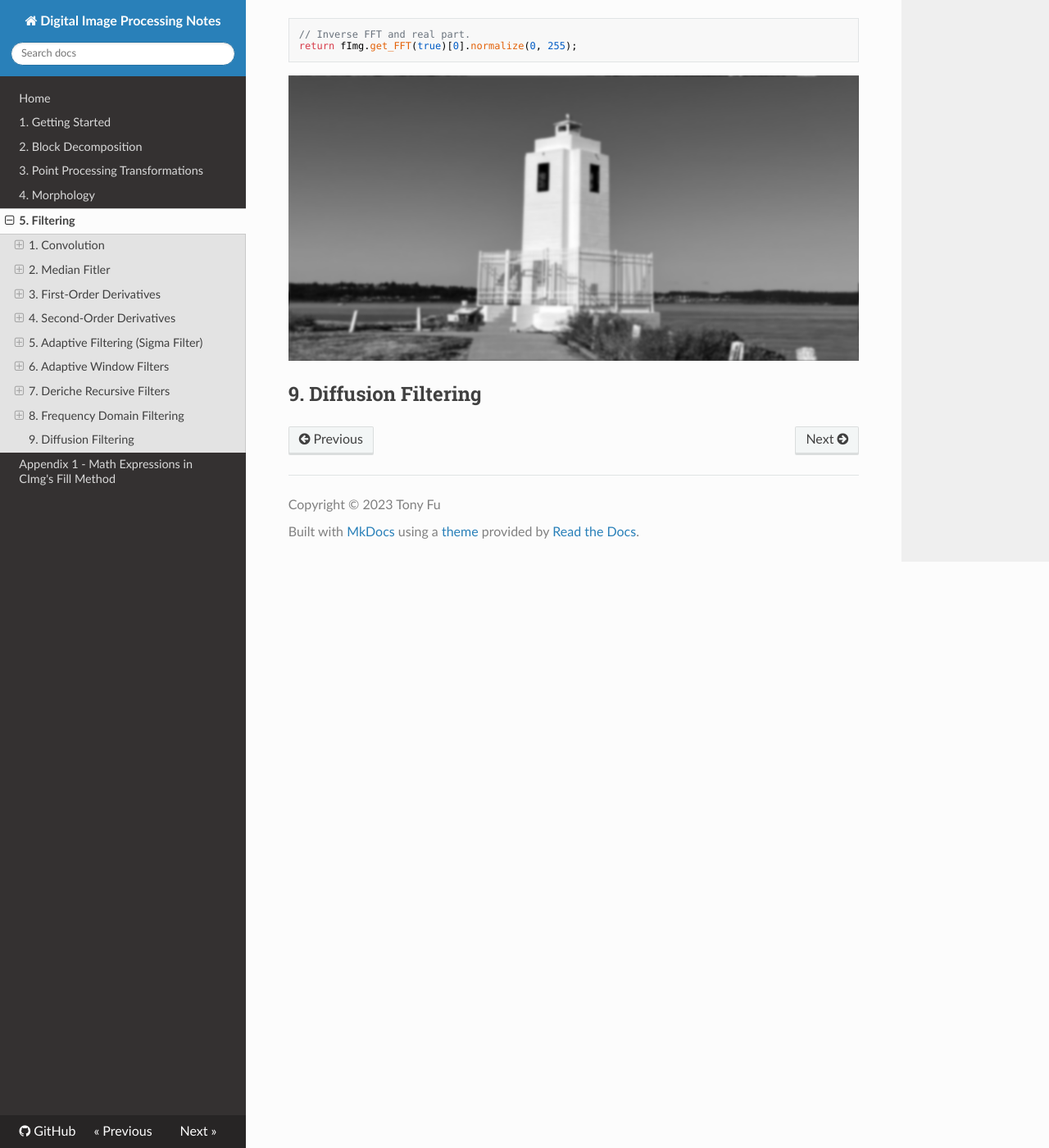
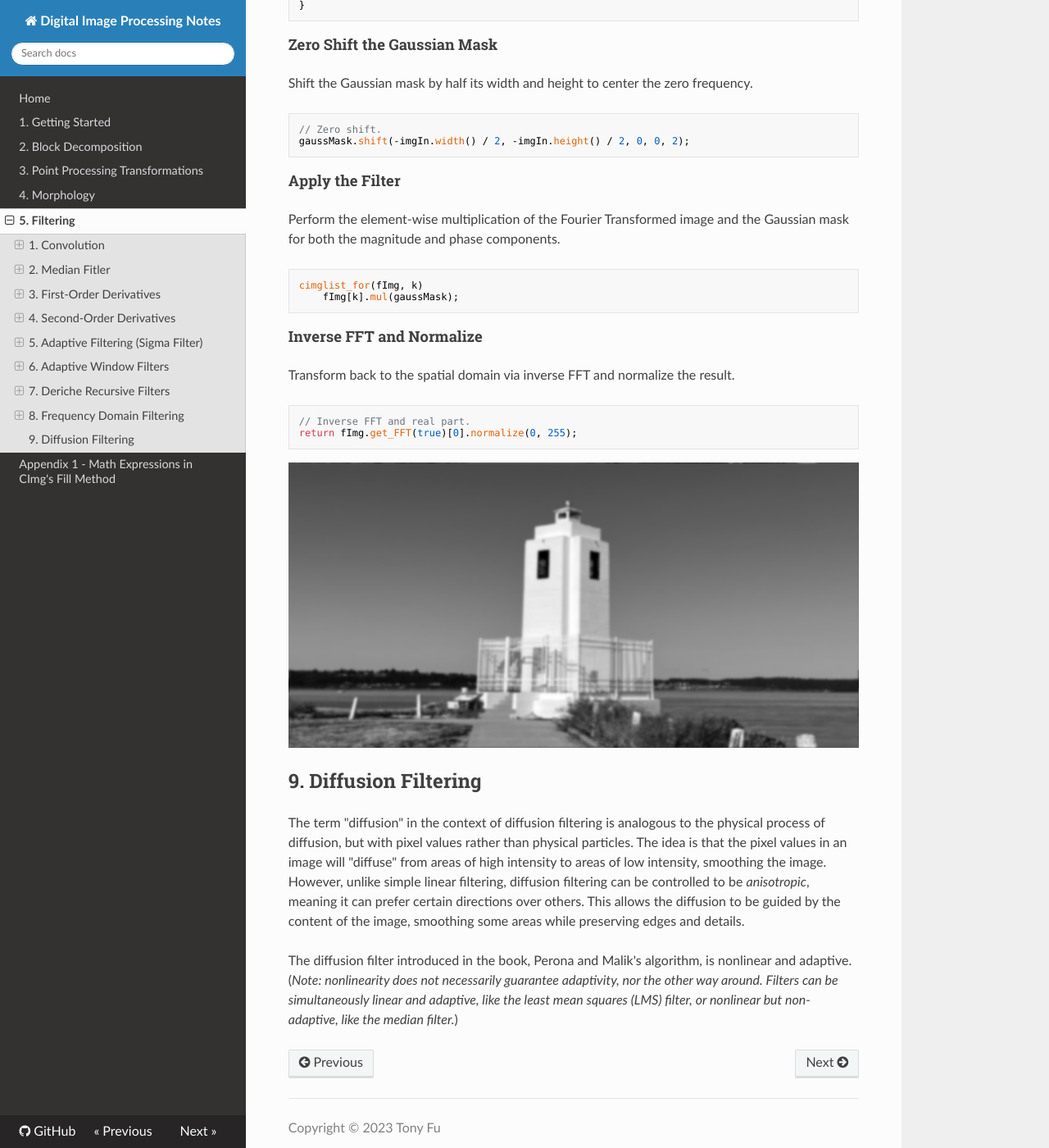
Before and after one commit to tonyfu97/Digital-Image-Processing, an MkDocs documentation site: the page built from docs/05_filtering.md, in a window 1280 px wide and 1400 px high, scrolled down 23186 px. Shown: the whole window at 82% size. Built offline with MkDocs 1.6.1, drawn with Linux system fonts in a browser that asks for light colours; nearby versions of some CDN libraries; formulas are drawn with MathJax 3; some of the changed text lies outside the part shown.

Commit message:
Add diffusion filtering

````diff
--- a/docs/05_filtering.md
+++ b/docs/05_filtering.md
@@ -550,10 +552,9 @@ gaussMask.shift(-imgIn.width() / 2, -imgIn.height() / 2, 0, 0, 2);
 ```
 
 #### Apply the Filter
-Perform the element-wise multiplication of the Fourier Transformed image and the Gaussian mask.
+Perform the element-wise multiplication of the Fourier Transformed image and the Gaussian mask for both the magnitude and phase components.
 
 ```cpp
-// Filtering
 cimglist_for(fImg, k)
     fImg[k].mul(gaussMask);
 ```
@@ -570,3 +571,7 @@ return fImg.get_FFT(true)[0].normalize(0, 255);
 
 
 ## 9. Diffusion Filtering
+
+The term "diffusion" in the context of diffusion filtering is analogous to the physical process of diffusion, but with pixel values rather than physical particles. The idea is that the pixel values in an image will "diffuse" from areas of high intensity to areas of low intensity, smoothing the image. However, unlike simple linear filtering, diffusion filtering can be controlled to be *anisotropic*, meaning it can prefer certain directions over others. This allows the diffusion to be guided by the content of the image, smoothing some areas while preserving edges and details.
+
+The diffusion filter introduced in the book, Perona and Malik's algorithm, is nonlinear and adaptive. (*Note: nonlinearity does not necessarily guarantee adaptivity, nor the other way around. Filters can be simultaneously linear and adaptive, like the least mean squares (LMS) filter, or nonlinear but non-adaptive, like the median filter.*)
````
Also changed, not shown: other parts of docs/05_filtering.md (+2 -0 lines), docs/results/05/lighthouse_ifft.png (added), 9 other files.
